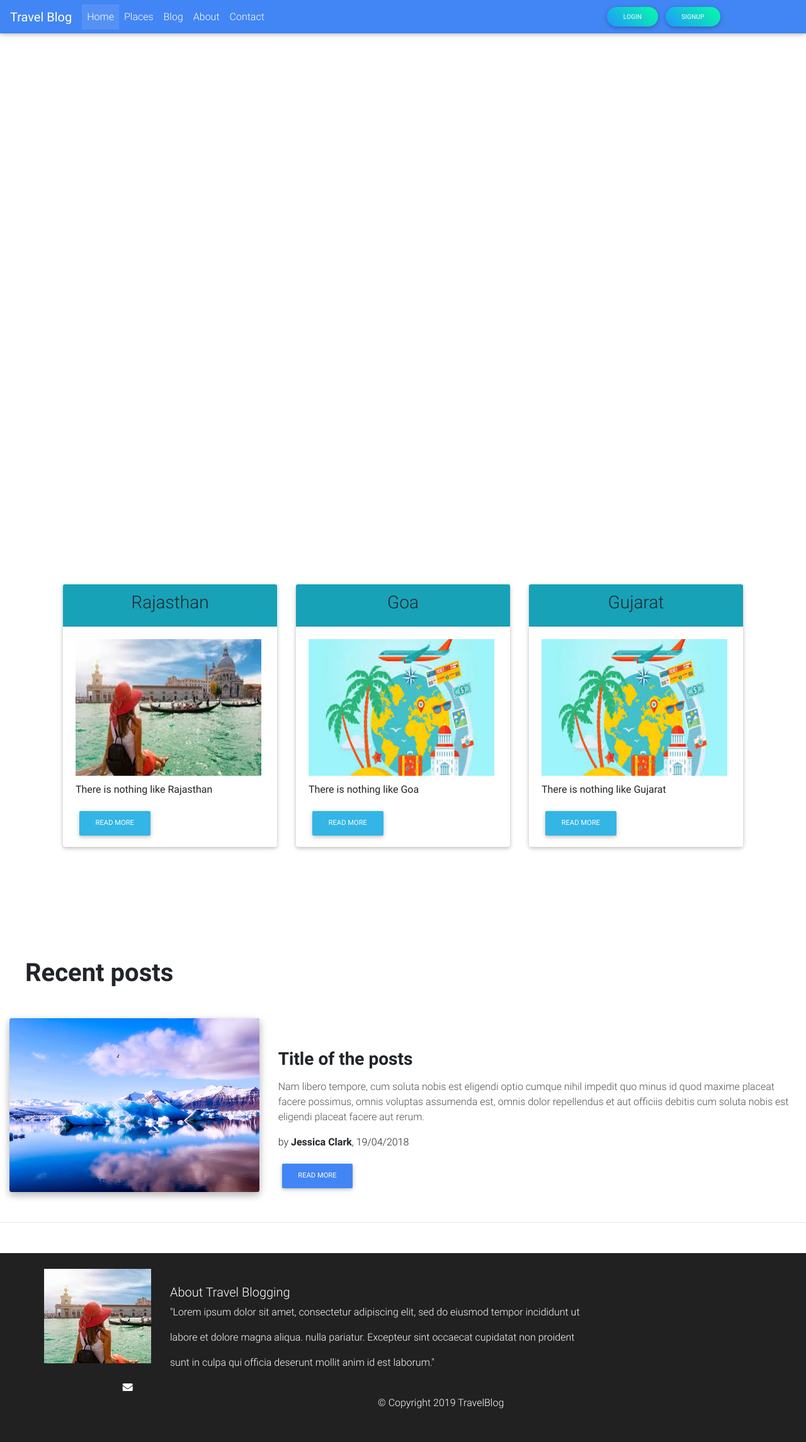
After one commit to Nd98/Travel-Blogging, a PHP site: page /places.html in a window 1280 px wide. The commit adds this page. Shown: the whole page at 63% size. Run offline with PHP 8.4, Linux system fonts and the light colour scheme; some libraries are stand-ins or nearby versions.

Commit message:
footer added and places.html added

```diff
--- a/css/style.css
+++ b/css/style.css
@@ -1,8 +1,11 @@
 /* Required height of parents of the Full Page Carousel for proper displaying carousel itself */
+
 html,
 body,
+header,
 .view {
-  height: 100%; }
+  height: 100%;
+}
 
 /* Full Page Carousel itself*/
 .carousel {
@@ -28,3 +31,129 @@ body,
 /* Footer color for sake of consistency with Navbar */
 .page-footer {
   background-color: #1C2331; }
+
+  @media (min-width: 800px) and (max-width: 850px) {
+    .navbar:not(.top-nav-collapse) {
+        background: #1C2331!important;
+    }
+}
+
+.row{
+margin-right: 0px;
+margin-left: 0px;
+}
+.btn-rounded{
+-webkit-border-radius: 10em;
+border-radius: 10em;
+}
+.view {
+background: url("img/bg/home.jpg")no-repeat center center;
+background-size: cover;
+}
+
+/*@media (min-width: 768px) {
+.view {
+  overflow: visible;
+  margin-top: -56px;
+}
+}*/
+.navbar {
+z-index: 1;
+background-color: transparent;
+}
+
+.top-nav-collapse{
+background-color: #4285f4;
+}
+
+.img-fluid{
+width: 100%;
+height: 100%;
+}
+
+.pp-title{
+font-weight: 500;
+}
+
+.pp-title:hover{
+text-decoration: underline;
+}
+
+.pp-author{
+font-weight: 500;
+font-size: 13px;
+color: white;
+background: #007bff;
+padding: 5px;
+box-shadow: grey 1px 1px 3px 0px;
+}
+
+.no-of-posts{
+font-weight: 500;
+font-size: 10px;
+}
+
+.date{
+margin-left: 0.7rem;
+font-weight: 500;
+font-size: 10px;
+}
+
+.ft{
+  height: 300px;
+}
+.ft1{
+  margin-top: 0px;
+  margin-left: 90px;
+}
+.ft-img{
+  background-image: url("../index1.jpg");
+  height: 170px;
+  width: 170px;
+  margin-top: 25px;
+  margin-left: 70px;
+}
+.ml{
+  margin-right: 15px;
+  color: white;
+}
+.abt{
+  margin-left: 30px;
+
+}
+.copyright{
+  font-weight: 300;
+  margin-left: 600px;
+   color: white;
+}
+
+h5#abt-head{
+  margin-top: 20px;
+  color: white;
+}
+p#abt-head{
+
+  color: white;
+}
+
+.form-ctrl{
+  display: block;
+  width: 70%;
+  font-size: 1rem;
+  color: #495057;
+  background-color: #fff;
+    background-clip: padding-box;
+  border: 1px solid #ced4da;
+  border-radius: .25rem;
+  transition: border-color .15s ease-in-out,box-shadow .15s ease-in-out;
+    }
+
+  h5#abt-head-ft
+  { color: white;
+    margin-top: 25px;
+
+  }
+  p#abt-head-p{
+    color: white;
+    margin-left: 10px;
+  }
--- /dev/null
+++ b/places.html
@@ -0,0 +1,304 @@
+<!DOCTYPE html>
+<html lang="en">
+
+<head>
+  <meta charset="utf-8">
+  <meta name="viewport" content="width=device-width, initial-scale=1, shrink-to-fit=no">
+  <meta http-equiv="x-ua-compatible" content="ie=edge">
+  <title>Places</title>
+  <!-- Font Awesome -->
+  <link rel="stylesheet" href="https://maxcdn.bootstrapcdn.com/font-awesome/4.7.0/css/font-awesome.min.css">
+  <!-- Bootstrap core CSS -->
+  <link href="css/bootstrap.min.css" rel="stylesheet">
+  <!-- Material Design Bootstrap -->
+  <link href="css/mdb.min.css" rel="stylesheet">
+  <!-- Your custom styles (optional) -->
+  <link href="css/style.css" rel="stylesheet">
+
+  <link rel="stylesheet" href="https://use.fontawesome.com/releases/v5.6.3/css/all.css" integrity="sha384-UHRtZLI+pbxtHCWp1t77Bi1L4ZtiqrqD80Kn4Z8NTSRyMA2Fd33n5dQ8lWUE00s/"
+    crossorigin="anonymous">
+
+    <link href="https://fonts.googleapis.com/css?family=Montserrat:300,400,700|Ubuntu" rel="stylesheet">
+
+
+  <style type="text/css">
+    .row{
+          margin-right: 0px;
+          margin-left: 0px;
+    }
+    .btn-rounded{
+          -webkit-border-radius: 10em;
+          border-radius: 10em;
+    }
+    section#features{
+    padding: 8rem 0;
+    background-color: #lightseagreen;
+    z-index: 1;
+
+}
+p#p1
+{
+  margin-top: 10px;
+}
+    .card-header{
+      background-color: #17a2b8;
+      text-align: center;
+
+    }    /*@media (min-width: 768px) {
+        .view {
+            overflow: visible;
+            margin-top: -56px;
+        }
+    }*/
+    .navbar {
+        z-index: 1;
+        background-color: transparent;
+    }
+
+    .top-nav-collapse{
+        background-color: #4285f4;
+    }
+
+    .img-fluid{
+        width: 100%;
+        height: 100%;
+
+    }
+
+    .card-body{
+
+      width: 350px;
+      height: 350px;
+    }
+
+    .ft{
+      height: 300px;
+    }
+    .ft1{
+      margin-top: 0px;
+      margin-left: 90px;
+    }
+    .ft-img{
+      background-image: url("index1.jpg");
+      height: 150px;
+      width: 170px;
+      margin-top: 25px;
+      margin-left: 70px;
+    }
+    .ml{
+      margin-right: 15px;
+      color: white;
+    }
+    .abt{
+      margin-left: 30px;
+
+    }
+    .copyright{
+      font-weight: 300;
+      margin-left: 600px;
+       color: white;
+    }
+
+    h5#abt-head{
+      margin-top: 50px;
+      color: white;
+    }
+    p#abt-head{
+      color: white;
+    }
+
+
+
+}
+
+  </style>
+</head>
+
+<body>
+
+  <!--Main Navigation-->
+<header>
+<div class="container">
+  <nav class="navbar fixed-top navbar-expand-lg navbar-dark scrolling-navbar top-nav-collapse">
+    <a class="navbar-brand" href="#"><strong>Travel Blog</strong></a>
+    <button class="navbar-toggler" type="button" data-toggle="collapse" data-target="#navbarSupportedContent"
+      aria-controls="navbarSupportedContent" aria-expanded="false" aria-label="Toggle navigation">
+      <span class="navbar-toggler-icon"></span>
+    </button>
+
+    <div class="collapse navbar-collapse" id="navbarSupportedContent">
+      <ul class="navbar-nav mr-auto">
+        <li class="nav-item active">
+          <a class="nav-link" href="#">Home <span class="sr-only">(current)</span></a>
+        </li>
+        <li class="nav-item">
+          <a class="nav-link" href="#">Places</a>
+        </li>
+        <li class="nav-item">
+          <a class="nav-link" href="#">Blog</a>
+        </li>
+        <li class="nav-item">
+          <a class="nav-link" href="#">About</a>
+        </li>
+        <li class="nav-item">
+          <a class="nav-link" href="#">Contact</a>
+        </li>
+      </ul>
+      <ul class="navbar-nav nav-flex-icons">
+        <li class="nav-item">
+          <button onclick="location.href = 'login.html';" class="btn btn-rounded btn-sm aqua-gradient">Login</button>
+        </li>
+        <li class="nav-item">
+          <button onclick="location.href = 'signup.html';" class="btn btn-rounded btn-sm aqua-gradient">Signup</button>
+        </li>
+        <li class="nav-item">
+          <a class="nav-link"><i class="fa fa-facebook"></i></a>
+        </li>
+        <li class="nav-item">
+          <a class="nav-link"><i class="fa fa-twitter"></i></a>
+        </li>
+        <li class="nav-item">
+          <a class="nav-link"><i class="fa fa-instagram"></i></a>
+        </li>
+      </ul>
+    </div>
+  </nav>
+</div>
+</header>
+<!--Main Navigation-->
+<section id="features">
+  <div class="container man ">
+    <div class="row ">
+      <div class="col-lg-4 col-sm-12">
+        <div class="card">
+          <div class="card-header">
+              <h3>Rajasthan</h3>
+            </div>
+
+            <div class="card-body">
+              <img src="index1.JPG" width="95%" height="70%" alt="not found">
+              <p id="p1">There is nothing like Rajasthan</p>
+              <button  type="button" class="btn btn-md btn btn-info  ">Read more</button>
+
+            </div>
+
+        </div>
+      </div>
+
+       <div class="col-lg-4 col-sm-12">
+
+        <div class="card">
+          <div class="card-header">
+              <h3>Goa</h3>
+            </div>
+
+            <div class="card-body">
+              <img src="index2.JPG" width="95%" height="70%" alt="not found">
+              <p id="p1">There is nothing like Goa</p>
+              <button  type="button" class="btn btn-md btn btn-info ">Read more</button>
+            </div>
+
+      </div>
+
+
+
+      </div>
+       <div class="col-lg-4 col-sm-12">
+        <div class="card">
+          <div class="card-header">
+              <h3>Gujarat</h3>
+            </div>
+
+            <div class="card-body">
+              <img src="index2.JPG" width="95%" height="70%" alt="not found">
+              <p id="p1">There is nothing like Gujarat</p>
+              <button  type="button" class="btn btn-md btn btn-info  ">Read more</button>
+            </div>
+        </div>
+      </div>
+    </div>
+  </div>
+</section>
+
+
+<section style="margin-top:1rem !important">
+
+  <!-- Section heading -->
+  <h2 class="h1-responsive font-weight-bold my-5" style="margin-left: 1em !important">Recent posts</h2>
+  <!-- Section description -->
+  <!--<p class="text-center dark-grey-text w-responsive mx-auto mb-5">Duis aute irure dolor in reprehenderit in
+    voluptate velit esse cillum dolore eu fugiat nulla pariatur. Excepteur sint occaecat cupidatat non
+    proident, sunt in culpa qui officia deserunt mollit anim id est laborum.</p>-->
+
+  <!-- Grid row -->
+  <div class="row">
+
+    <!-- Grid column -->
+    <div class="col-lg-5 col-xl-4">
+
+      <!-- Featured image -->
+      <div class="view overlay rounded z-depth-1-half mb-lg-0 mb-4">
+        <img class="img-fluid" src="img/49.jpg" alt="Sample image">
+        <a>
+          <div class="mask rgba-white-slight"></div>
+        </a>
+      </div>
+
+    </div>
+    <!-- Grid column -->
+
+    <!-- Grid column -->
+    <div class="col-lg-7 col-xl-8">
+
+      <!-- Post title -->
+      <h3 class="font-weight-bold mt-5 mb-3"><strong>Title of the posts</strong></h3>
+      <!-- Excerpt -->
+      <p class="dark-grey-text">Nam libero tempore, cum soluta nobis est eligendi optio cumque nihil impedit
+        quo minus id quod maxime placeat facere possimus, omnis voluptas assumenda est, omnis dolor repellendus
+        et aut officiis debitis cum soluta nobis est eligendi placeat facere aut rerum.</p>
+      <!-- Post data -->
+      <p>by <a class="font-weight-bold">Jessica Clark</a>, 19/04/2018</p>
+      <!-- Read more button -->
+      <a class="btn btn-primary btn-md">Read more</a>
+
+    </div>
+    <!-- Grid column -->
+
+  </div>
+  <!-- Grid row -->
+
+  <hr class="my-5">
+
+
+</section>
+
+
+
+<footer class="bg-dark ft ">
+  <div class="row">
+    <div class="ft-img ">
+     </div>
+   <div class="abt">
+     <h5 id="abt-head">About Travel Blogging</h5>
+     <p id="abt-head">"Lorem ipsum dolor sit amet, consectetur adipiscing elit, sed do eiusmod tempor incididunt ut </p>
+     <p id="abt-head">labore et dolore magna aliqua.  nulla pariatur. Excepteur sint occaecat cupidatat non proident</p>
+     <p id="abt-head"> sunt in culpa qui officia deserunt mollit anim id est laborum."</p>
+   </div>
+    </div>
+    <div class="row ">
+      <div class="ft1">
+    <i class="fa fa-facebook  ml"></i>
+    <i class="fa fa-instagram ml"></i>
+    <i class="fa fa-twitter ml"></i>
+    <i class="fa fa-envelope ml"></i>
+  </div>
+    </div>
+  <div class="row">
+    <div class="copyright">
+      <p>© Copyright 2019 TravelBlog</p>
+    </div>
+  </div>
+</footer>
+
+</body>
+</html>
```
Also changed, not shown: index.html (+103 -57 lines), index1.jpg (added), index2.jpg (added), index3.jpg (added).
